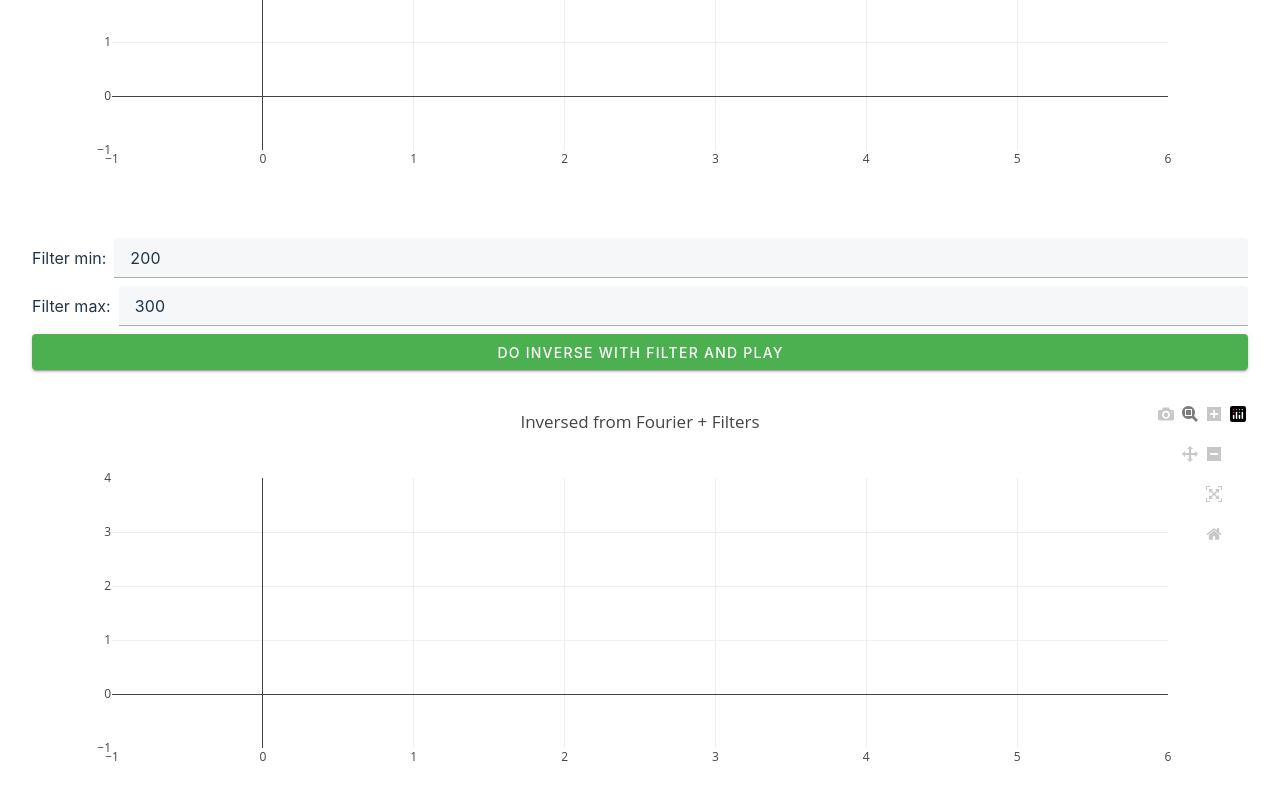
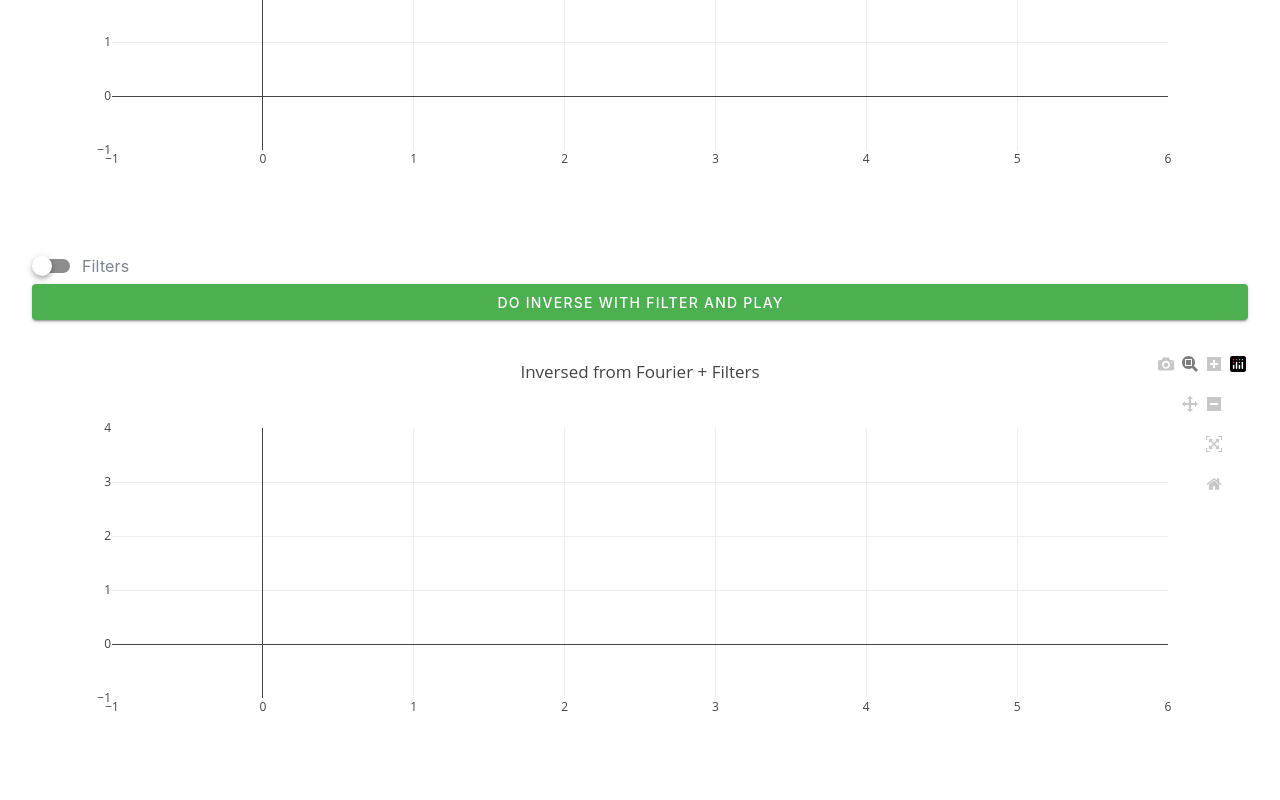
Before and after one commit to Oriery/cos_7, a Vue app: page / in a window 1280 px wide. Shown: the part 2872-3672 px from the top of the page. Built offline with nearby package versions, Linux system fonts and the light colour scheme.

Commit message:
can switch on/off filters

```diff
--- a/src/App.vue
+++ b/src/App.vue
@@ -67,7 +67,12 @@
         <Plot :data="visualizedData.fourierAmplitude" title="Amplitude spectre" logorithmicScaleAllowed/>
         <Plot :data="visualizedData.fourierPhase" title="Phase spectre"/>
         <div class="flex flex-col gap-2">
-          <div class="flex flex-row gap-2 align-center">
+          <v-switch
+            label="Filters"
+            v-model="filtersOn"
+            class="-mb-10"
+          ></v-switch>
+          <div v-if="filtersOn" class="flex flex-row gap-2 align-center">
             Filter min:
             <v-text-field
               v-model="filterMin"
@@ -78,7 +83,7 @@
               class="w-[12rem]"
             ></v-text-field>
           </div>
-          <div class="flex flex-row gap-2 align-center">
+          <div v-if="filtersOn" class="flex flex-row gap-2 align-center">
             Filter max:
             <v-text-field
               v-model="filterMax"
@@ -105,6 +110,7 @@ import { Note, Wave, WaveType, playSequence, NoteSequence, sampleRate, bitsPerSa
 import Plot from './components/Plot.vue';
 import { fourierTransform, inverseFourierTransform, bandpassFilter } from './types/fourier';
 import type { FourierResult } from './types/fourier';
+import { el } from 'vuetify/locale';
 
 const visualizedData = {
   originalSound: {ref: ref(new Float64Array(0)) },
@@ -121,6 +127,7 @@ let fourierResult : FourierResult = {
 
 const filterMin = ref(200)
 const filterMax = ref(300)
+const filtersOn = ref(false)
 
 const noteSequence = ref<NoteSequence>([])
 
@@ -213,12 +220,17 @@ function play(noteSequence : NoteSequence) {
 }
 
 function doInverseWithFilterAndPlay() {
-  console.time('bandpassFilter')
-  const filteredFourier = bandpassFilter(fourierResult, sampleRate.value, filterMin.value, filterMax.value)
-  console.timeEnd('bandpassFilter')
+  let fourier
+  if (filtersOn.value) {
+    console.time('bandpassFilter')
+    fourier = bandpassFilter(fourierResult, sampleRate.value, filterMin.value, filterMax.value)
+    console.timeEnd('bandpassFilter')
+  } else {
+    fourier = fourierResult
+  }
 
   console.time('inverseFourier')
-  const inversed = inverseFourierTransform(filteredFourier.realParts, filteredFourier.imagParts)
+  const inversed = inverseFourierTransform(fourier.realParts, fourier.imagParts)
   console.timeEnd('inverseFourier')
   visualizedData.inversedSound.ref.value = inversed
 
```
